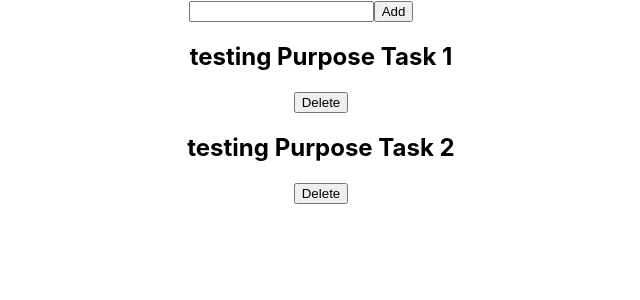
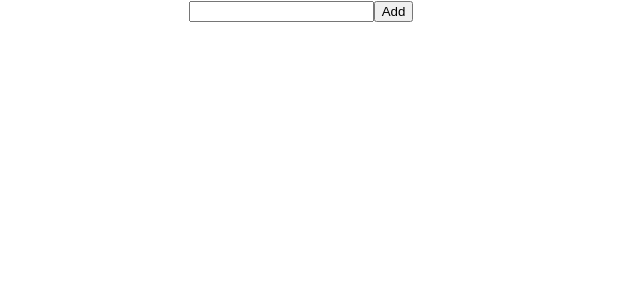
Before and after one commit to BaselQq/react_todolist, a React (Create React App) app: page / in a window 1280 px wide. Shown: the top 300 px of the page, without its empty margins (339-979 px from the left). Built offline with nearby package versions, Linux system fonts and the light colour scheme.

Commit message:
cleaned the dummy tasks

```diff
--- a/src/App.js
+++ b/src/App.js
@@ -3,16 +3,7 @@ import "./App.css";
 import { useState } from "react";
 import TaskList from "./components/TaskList";
 
-const DUMMY_TASKS = [
-  {
-    id: "1",
-    title: "testing Purpose Task 1",
-  },
-  {
-    id: "2",
-    title: "testing Purpose Task 2",
-  },
-];
+const DUMMY_TASKS = [];
 
 function App() {
   const [tasks, setTasks] = useState(DUMMY_TASKS);
```
